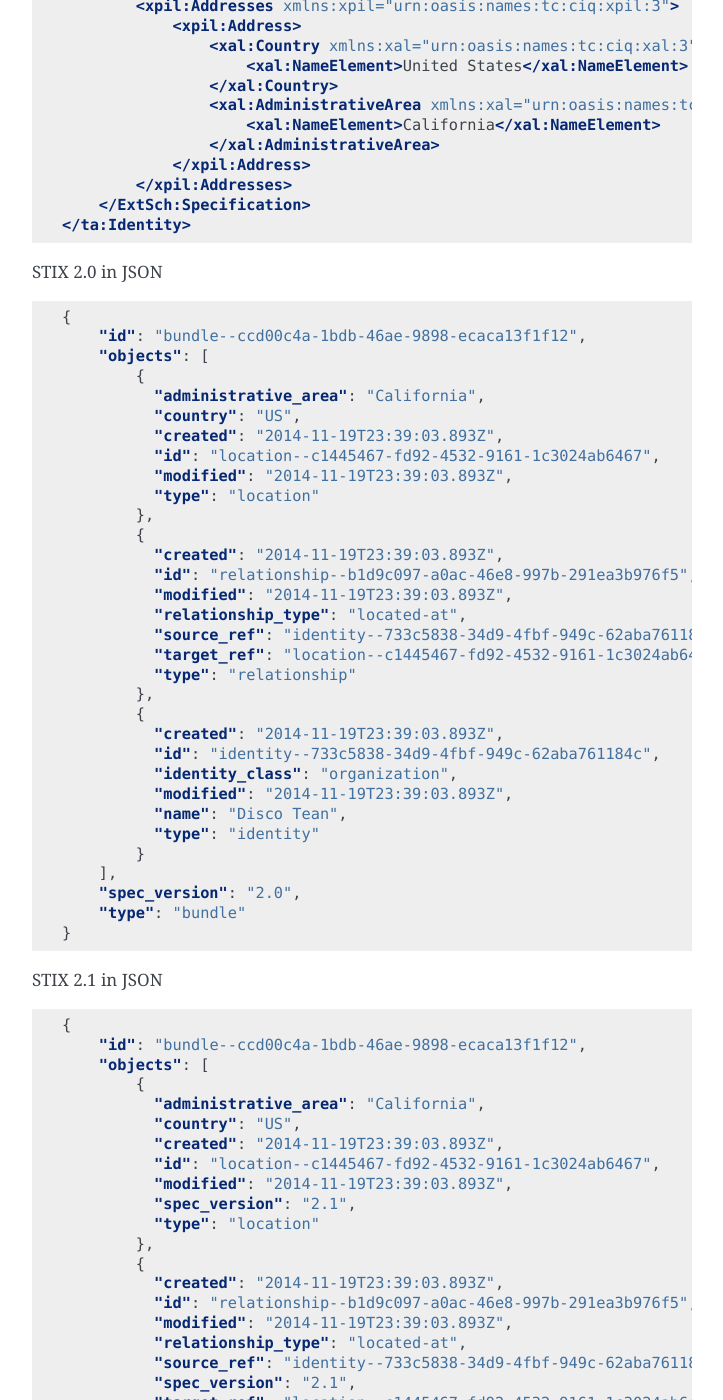
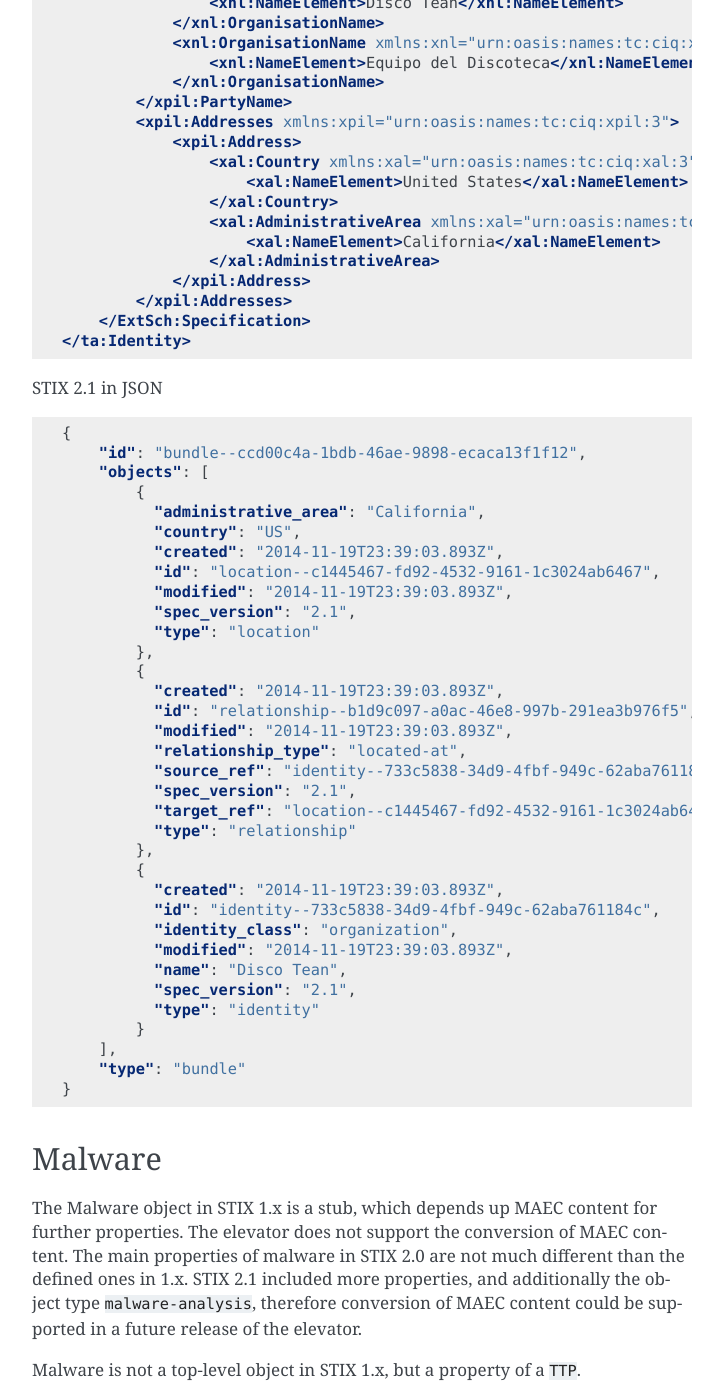
Before and after one commit to oasis-open/cti-stix-elevator, a Sphinx documentation site: the page built from docs/stix-mappings.rst, in a window 1280 px wide and 1400 px high, scrolled down 15237 px. Shown: the whole window, without its empty margins (388-1111 px from the left). Built offline with Sphinx 7.4.7, drawn with Linux system fonts in a browser that asks for light colours; some of the changed text lies outside the part shown.

Commit message:
doc tweaks

```diff
--- a/README.rst
+++ b/README.rst
@@ -39,7 +39,7 @@
 documentation <https://stix2-elevator.readthedocs.io/>`__ on
 ReadTheDocs.
 
-Please enter any comments on how to improve it into the issue tracker.
+Please enter any comments on how to improve the elevator into the issue tracker.
 
 Requirements
 ------------
--- a/docs/cyber-observables.rst
+++ b/docs/cyber-observables.rst
@@ -57,7 +57,7 @@
 Most of the mappings between CybOX 2.x objects and STIX 2.x cyber
 observables are straightforward, therefore, they will not be detailed in
 this document. However, it would be advantageous to detail the mappings
-of ``network-traffic``, a "catch-all" STIX 2.0 cyber observable type for
+of ``network-traffic``, a "catch-all" STIX 2.x cyber observable type for
 information previously represented in CybOX 2.x by:
 
 - ``NetworkConnection``
--- a/docs/stix-mappings.rst
+++ b/docs/stix-mappings.rst
@@ -812,44 +816,6 @@
             </xpil:Addresses>
         </ExtSch:Specification>
     </ta:Identity>
-
-
-STIX 2.0 in JSON
-
-.. code-block:: json
-
-    {
-        "id": "bundle--ccd00c4a-1bdb-46ae-9898-ecaca13f1f12",
-        "objects": [
-            {
-              "administrative_area": "California",
-              "country": "US",
-              "created": "2014-11-19T23:39:03.893Z",
-              "id": "location--c1445467-fd92-4532-9161-1c3024ab6467",
-              "modified": "2014-11-19T23:39:03.893Z",
-              "type": "location"
-            },
-            {
-              "created": "2014-11-19T23:39:03.893Z",
-              "id": "relationship--b1d9c097-a0ac-46e8-997b-291ea3b976f5",
-              "modified": "2014-11-19T23:39:03.893Z",
-              "relationship_type": "located-at",
-              "source_ref": "identity--733c5838-34d9-4fbf-949c-62aba761184c",
-              "target_ref": "location--c1445467-fd92-4532-9161-1c3024ab6467",
-              "type": "relationship"
-            },
-            {
-              "created": "2014-11-19T23:39:03.893Z",
-              "id": "identity--733c5838-34d9-4fbf-949c-62aba761184c",
-              "identity_class": "organization",
-              "modified": "2014-11-19T23:39:03.893Z",
-              "name": "Disco Tean",
-              "type": "identity"
-            }
-        ],
-        "spec_version": "2.0",
-        "type": "bundle"
-    }
 
 STIX 2.1 in JSON
 
@@ -890,9 +856,6 @@
         "type": "bundle"
     }
 
-Notice that the ``spec_version`` property only appears on the bundle in STIX 2.0, but in STIX 2.1, it is *not* a property of the
-bundle. It may (optionally) appear on each object.  The elevator will always provides the ``spec_version`` property for
-all 2.1 SDOs and SROs, but not on SCOs.
 
 Malware
 -------------
@@ -999,7 +962,7 @@
 --------------
 
 The Observed Data object in STIX 2.x corresponds to the ``Observable``
-object in CybOX 2.x. Each Observed Data objects contain or references one or more
+object in CybOX 2.x. Each Observed Data object contains or references one or more
 *related* cyber observable objects.
 
 STIX 2.x adds two properties: ``first_observed`` and ``last_observed``.
```
Also changed, not shown: other parts of docs/stix-mappings.rst (+6 -2 lines), docs/conversion-issues.rst (+2 -2 lines), docs/vocabularies.rst (+5 -8 lines).
